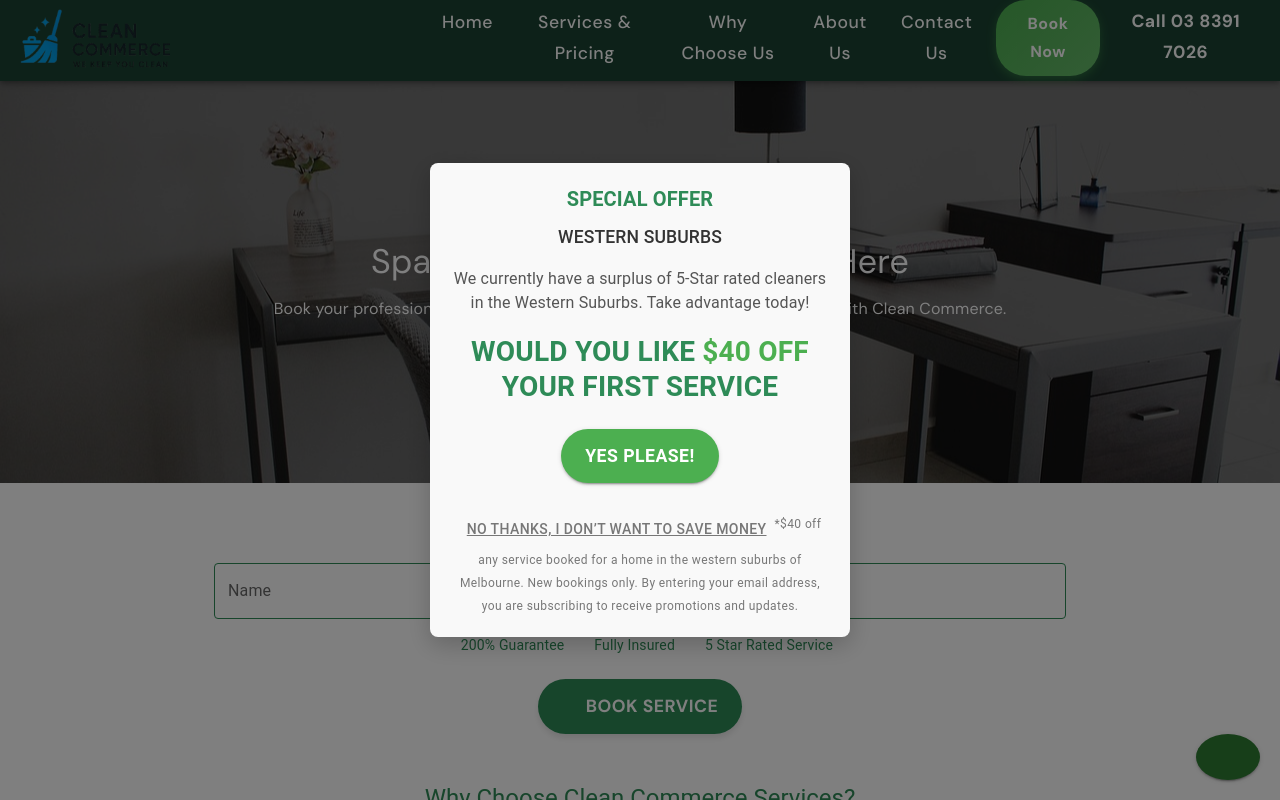
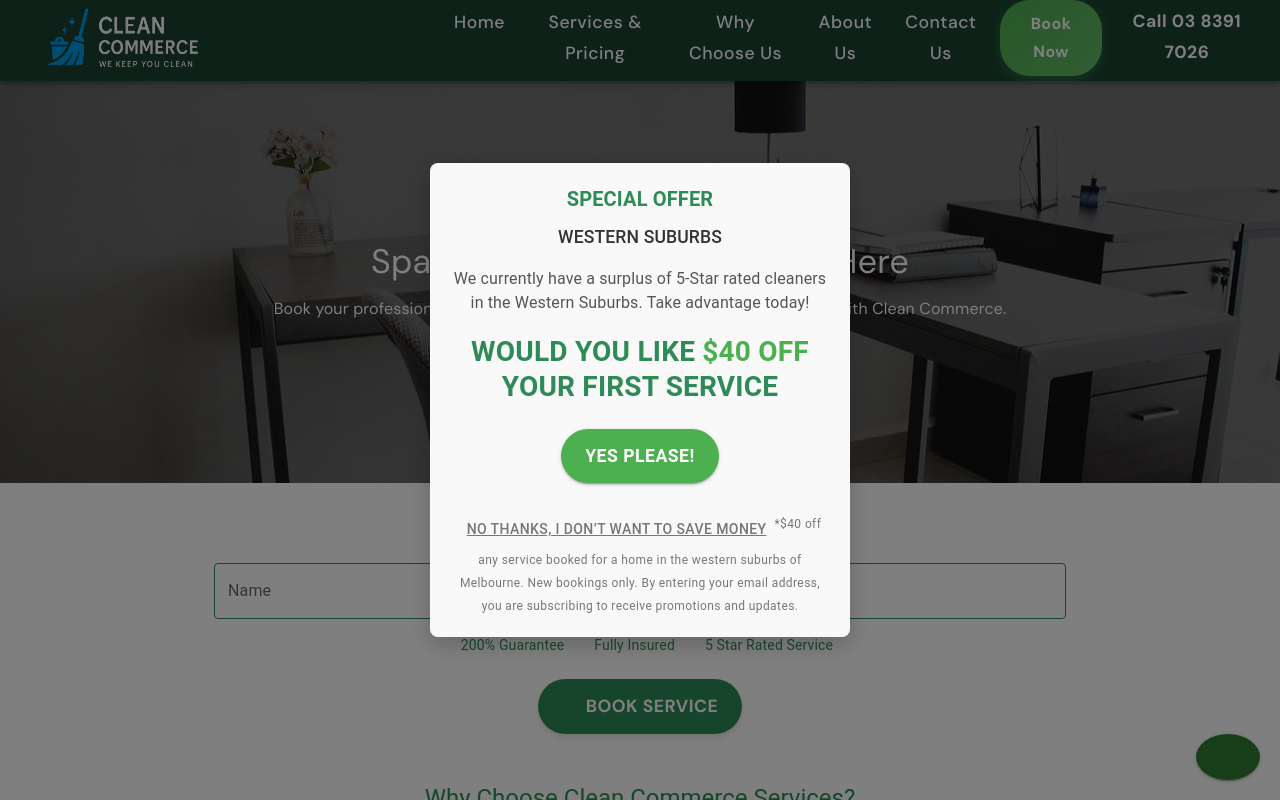
Before and after one commit to umangmtiwari/Cleaning-Site-Melbourne, a React (Create React App) app: page / in a window 1280 px wide. Shown: the top 800 px of the page. Built offline with nearby package versions, Linux system fonts and the light colour scheme; some icons are missing.

Commit message:
logo changed

```diff
--- a/src/Header.jsx
+++ b/src/Header.jsx
@@ -65,7 +65,7 @@ const ResponsiveAppBar = () => {
         {/* Logo and Company Name Section */}
         <Box sx={{ display: 'flex', alignItems: 'center' }}>
           <Link to="/" style={{ display: 'flex', alignItems: 'center', textDecoration: 'none' }}>
-            <IconButton edge="start" color="inherit" sx={{ mr: 2 }}>
+            <IconButton edge="start" color="inherit" sx={{ ml: 2 }}>
               <img src="cleanlogo.png" alt="Logo" style={{ height: 60, width:150 }} />
             </IconButton>
           </Link>
```
Also changed, not shown: public/cleanlogo.png.
